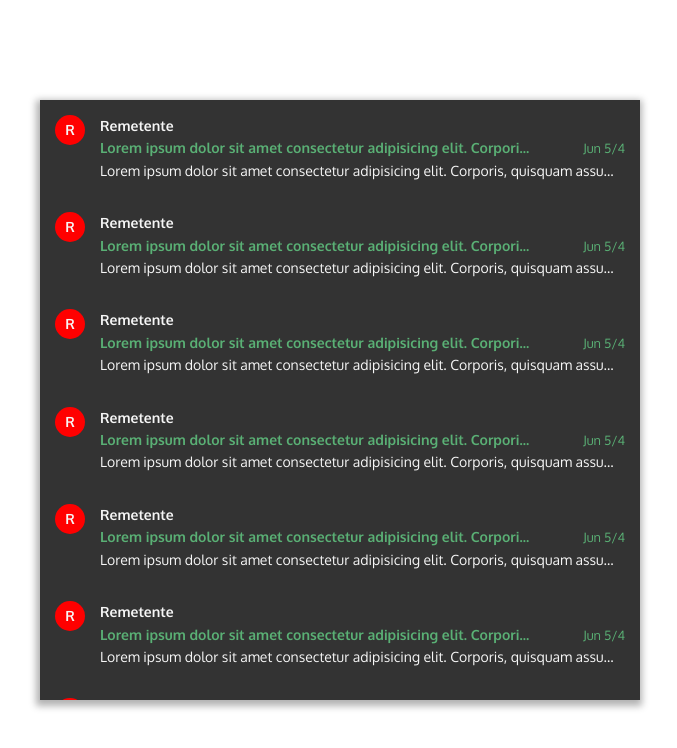
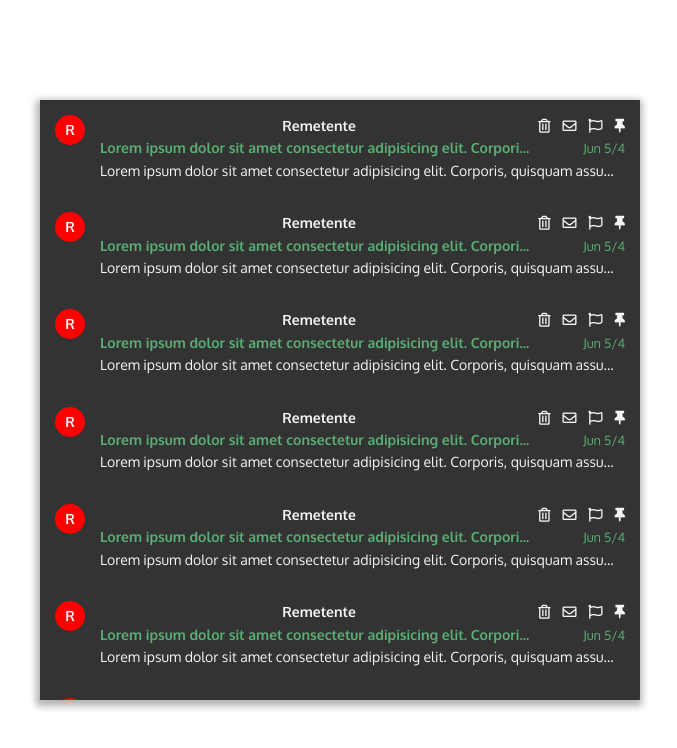
Before and after one commit to msfern/encontact-challenge, a React (Create React App) app: page / in a window 1280 px wide. Shown: the top 748 px of the page, without its empty margins (300-977 px from the left). Built offline with nearby package versions, Linux system fonts and the light colour scheme.

Commit message:
Add icons

```diff
--- a/src/components/Item/index.js
+++ b/src/components/Item/index.js
@@ -12,7 +12,20 @@ const Item = () => {
       <div className='item-body'>
         <div className='item-body__top'>
           <div className='sender'>Remetente</div>
-          <div className='icons'></div>
+          <div className='icons'>
+            <span>
+              <i className="far fa-trash-alt"></i>
+            </span>
+            <span>
+              <i className="far fa-envelope"></i>
+            </span>
+            <span>
+              <i className="far fa-flag"></i>
+            </span>
+            <span>
+              <i className="fas fa-thumbtack"></i>
+            </span>
+          </div>
         </div>
         <div className='item-body__middle'>
           <div className='title'>Lorem ipsum dolor sit amet consectetur adipisicing elit. Corporis, quisquam assumenda dolor dolores nemo a consequatur ea blanditiis ut eaque reiciendis! Fugit debitis quaerat autem facilis veritatis numquam sed alias!</div>
--- a/src/components/Item/style.css
+++ b/src/components/Item/style.css
@@ -15,8 +15,17 @@
 }
 
 .item-body__top .sender {
+  flex: 1;
   color: var(--textColor);
   font-weight: 600;
+}
+
+.item-body__top .icons span{
+  color: var(--textColor);
+}
+
+.item-body__top .icons span:not(:last-child) {
+  margin-right: 12px;
 }
 
 .item-body__middle {
```
